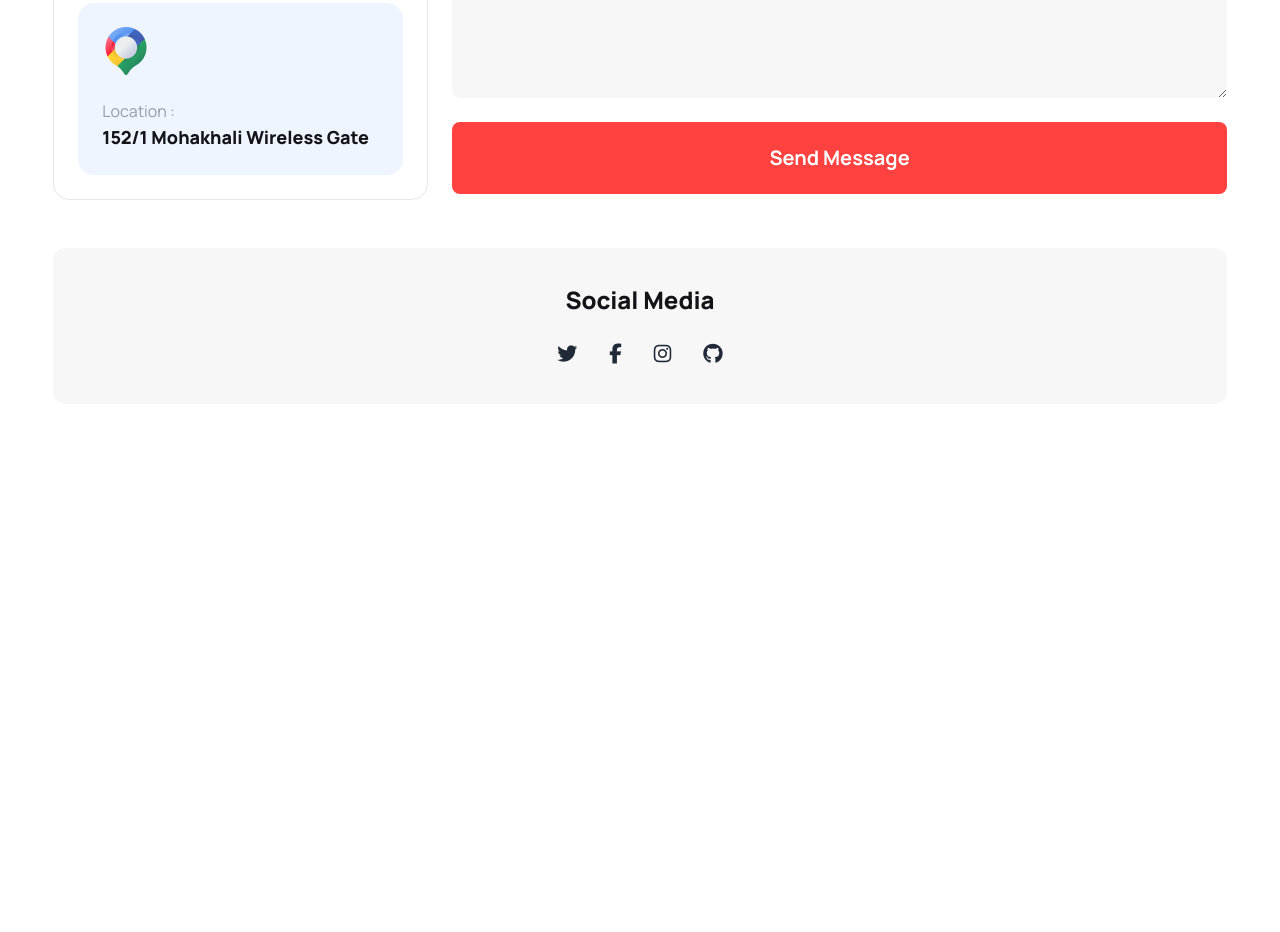
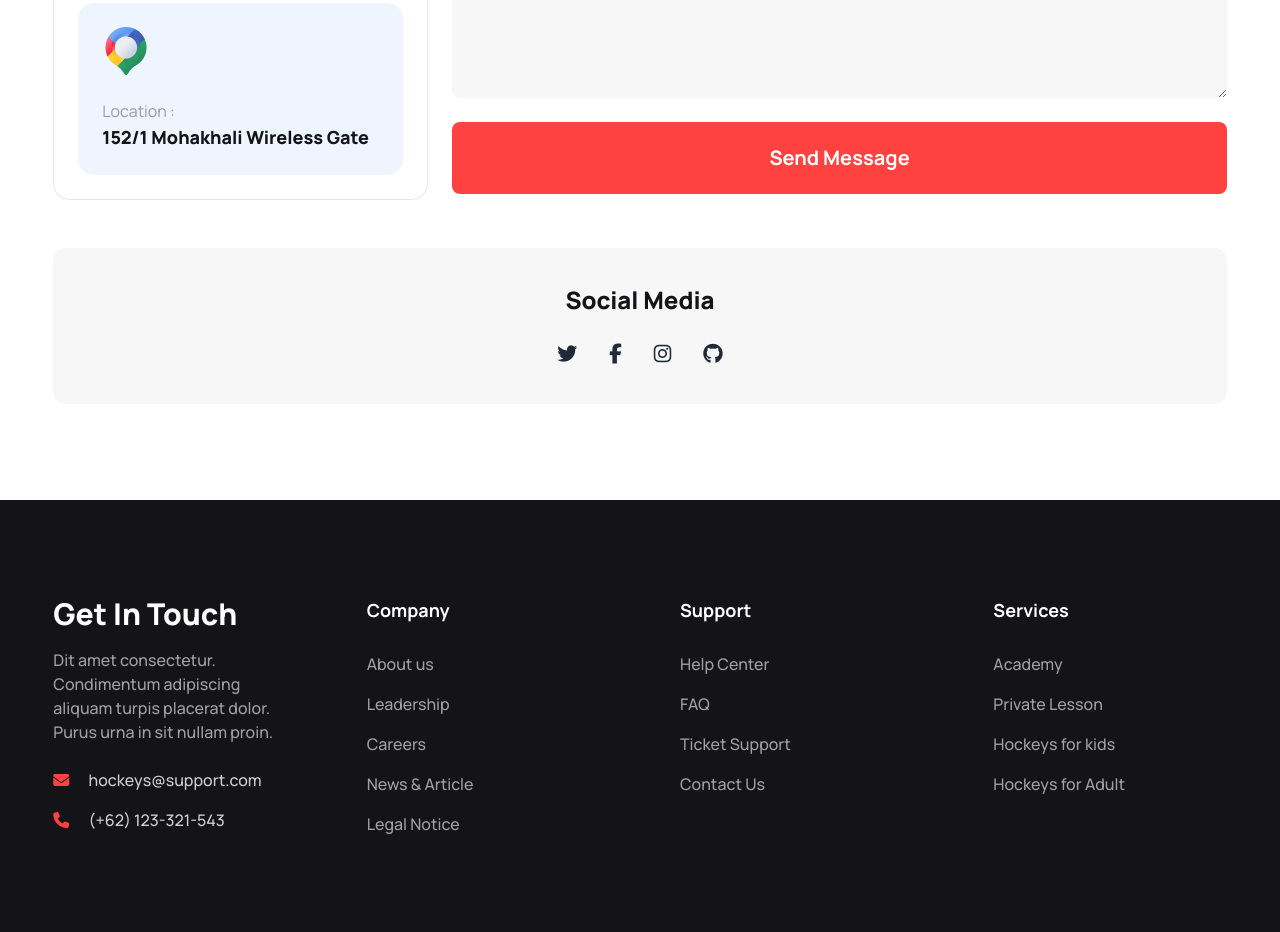
Before and after one commit to MukitHossen7/hockeys-website-with-tailwind, a plain HTML site: page index.html in a window 1280 px wide. Shown: the part 5065-5997 px from the top of the page. Before the commit the page ends 5509 px from the top, so only its background shows below. Drawn offline with nearby package versions, Linux system fonts and the light colour scheme.

Commit message:
footer section done

```diff
--- a/index.html
+++ b/index.html
@@ -962,7 +962,7 @@
       </section>
 
       <!-- Social Media section -->
-      <section class="mt-12 mb-10">
+      <section class="mt-12">
         <div class="w-11/12 mx-auto bg-[#13131808] py-9 rounded-xl">
           <div class="flex flex-col items-center">
             <h3 class="font-extrabold text-2xl text-[#131318] mb-6">
@@ -978,5 +978,62 @@
         </div>
       </section>
     </main>
+    <footer class="bg-[#131318] mt-16 md:mt-24">
+      <div
+        class="grid gap-10 lg:gap-20 grid-cols-1 md:grid-cols-2 lg:grid-cols-4 py-12 md:py-24 w-11/12 mx-auto text-white justify-between"
+      >
+        <!-- link-1 -->
+        <div class="text-center md:text-left">
+          <h3 class="font-extrabold text-2xl lg:text-3xl mb-4">Get In Touch</h3>
+          <p class="font-medium opacity-60 mb-6">
+            Dit amet consectetur. Condimentum adipiscing aliquam turpis placerat
+            dolor. Purus urna in sit nullam proin.
+          </p>
+          <div class="space-x-4">
+            <i class="fa-solid fa-envelope text-[#FF4240]"></i>
+            <span class="font-medium opacity-80">hockeys@support.com</span>
+          </div>
+          <div class="space-x-4 mt-4">
+            <i class="fa-solid fa-phone text-[#FF4240]"></i>
+            <span class="font-medium opacity-80">(+62) 123-321-543</span>
+          </div>
+        </div>
+
+        <!-- link-2 -->
+        <nav class="text-center md:text-left">
+          <h6 class="font-bold text-lg mb-7">Company</h6>
+          <div class="flex gap-4 flex-col font-medium opacity-60">
+            <a class="link link-hover">About us</a>
+            <a class="link link-hover">Leadership</a>
+            <a class="link link-hover">Careers </a>
+            <a class="link link-hover">News & Article</a>
+            <a class="link link-hover">Legal Notice</a>
+          </div>
+        </nav>
+
+        <!-- link-3 -->
+        <nav class="text-center md:text-left">
+          <h6 class="font-bold text-lg mb-7">Support</h6>
+
+          <div class="flex gap-4 flex-col font-medium opacity-60">
+            <a class="link link-hover"> Help Center</a>
+            <a class="link link-hover"> FAQ</a>
+            <a class="link link-hover"> Ticket Support</a>
+            <a class="link link-hover"> Contact Us</a>
+          </div>
+        </nav>
+
+        <!-- link-4 -->
+        <nav class="text-center md:text-left">
+          <h6 class="font-bold text-lg mb-7">Services</h6>
+          <div class="flex gap-4 flex-col font-medium opacity-60">
+            <a class="link link-hover"> Academy</a>
+            <a class="link link-hover">Private Lesson</a>
+            <a class="link link-hover">Hockeys for kids</a>
+            <a class="link link-hover">Hockeys for Adult</a>
+          </div>
+        </nav>
+      </div>
+    </footer>
   </body>
 </html>
```
